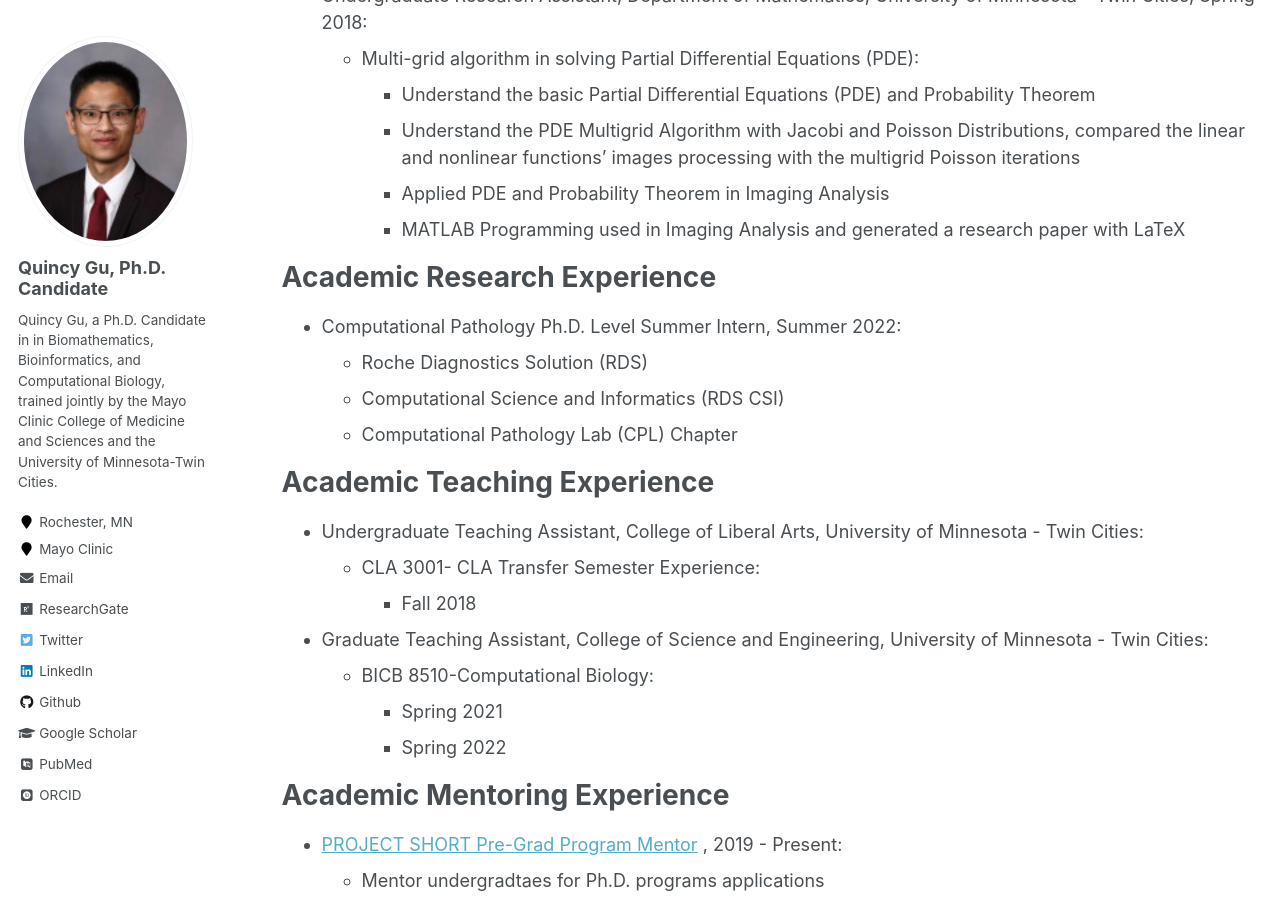
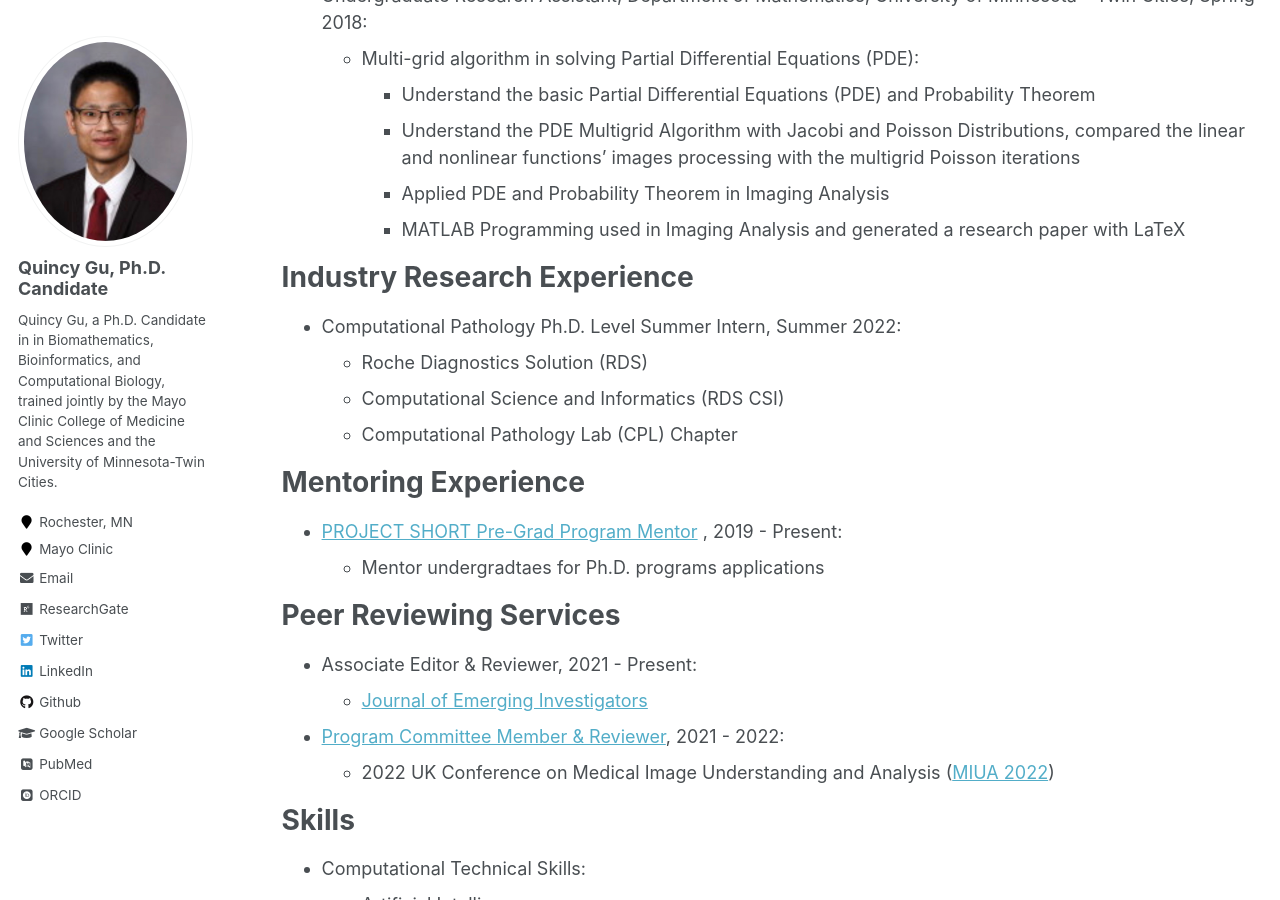
Before and after one commit to quincy-125/quincy_gu.github.io, a Jekyll site: the page built from _pages/cv.md, in a window 1280 px wide and 900 px high, scrolled down 2788 px. Built offline with Jekyll 4.4.1, drawn with Linux system fonts in a browser that asks for light colours; some web fonts are replaced; some of the changed text lies outside the part shown.

Commit message:
add updates

```diff
--- a/_data/navigation.yml
+++ b/_data/navigation.yml
@@ -12,5 +12,5 @@ main:
   - title: "Teaching"
     url: /teaching/
 
-  - title: "Research News"
+  - title: "News"
     url: /year-archive/
--- a/_pages/cv.md
+++ b/_pages/cv.md
@@ -85,24 +85,14 @@ Academic Research Experience
     * Applied PDE and Probability Theorem in Imaging Analysis
     * MATLAB Programming used in Imaging Analysis and generated a research paper with LaTeX
 
-Academic Research Experience
+Industry Research Experience
 ======
 * Computational Pathology Ph.D. Level Summer Intern, Summer 2022:
   * Roche Diagnostics Solution (RDS)
   * Computational Science and Informatics (RDS CSI)
   * Computational Pathology Lab (CPL) Chapter
 
-Academic Teaching Experience
-======
-* Undergraduate Teaching Assistant, College of Liberal Arts, University of Minnesota - Twin Cities:
-  * CLA 3001- CLA Transfer Semester Experience:
-    * Fall 2018
-* Graduate Teaching Assistant, College of Science and Engineering, University of Minnesota - Twin Cities:
-  * BICB 8510-Computational Biology:
-    * Spring 2021
-    * Spring 2022
-
-Academic Mentoring Experience
+Mentoring Experience
 ======
 * [PROJECT SHORT Pre-Grad Program Mentor](https://www.project-short.com/pre-grad-mentors/quincy-gu) , 2019 - Present:
   * Mentor undergradtaes for Ph.D. programs applications
--- a/_pages/year-archive.html
+++ b/_pages/year-archive.html
@@ -1,7 +1,7 @@
 ---
 layout: archive
 permalink: /year-archive/
-title: "Breakthrough Research News"
+title: "News"
 author_profile: true
 redirect_from:
   - /wordpress/blog-posts/
```
Also changed, not shown: other parts of _pages/cv.md (+1 -1 lines), README.md (+1 -1 lines), _posts/2022-02-09-news-1.md (+2 -2 lines), _posts/2022-02-25-news-1.md (added, +47 -0 lines).
